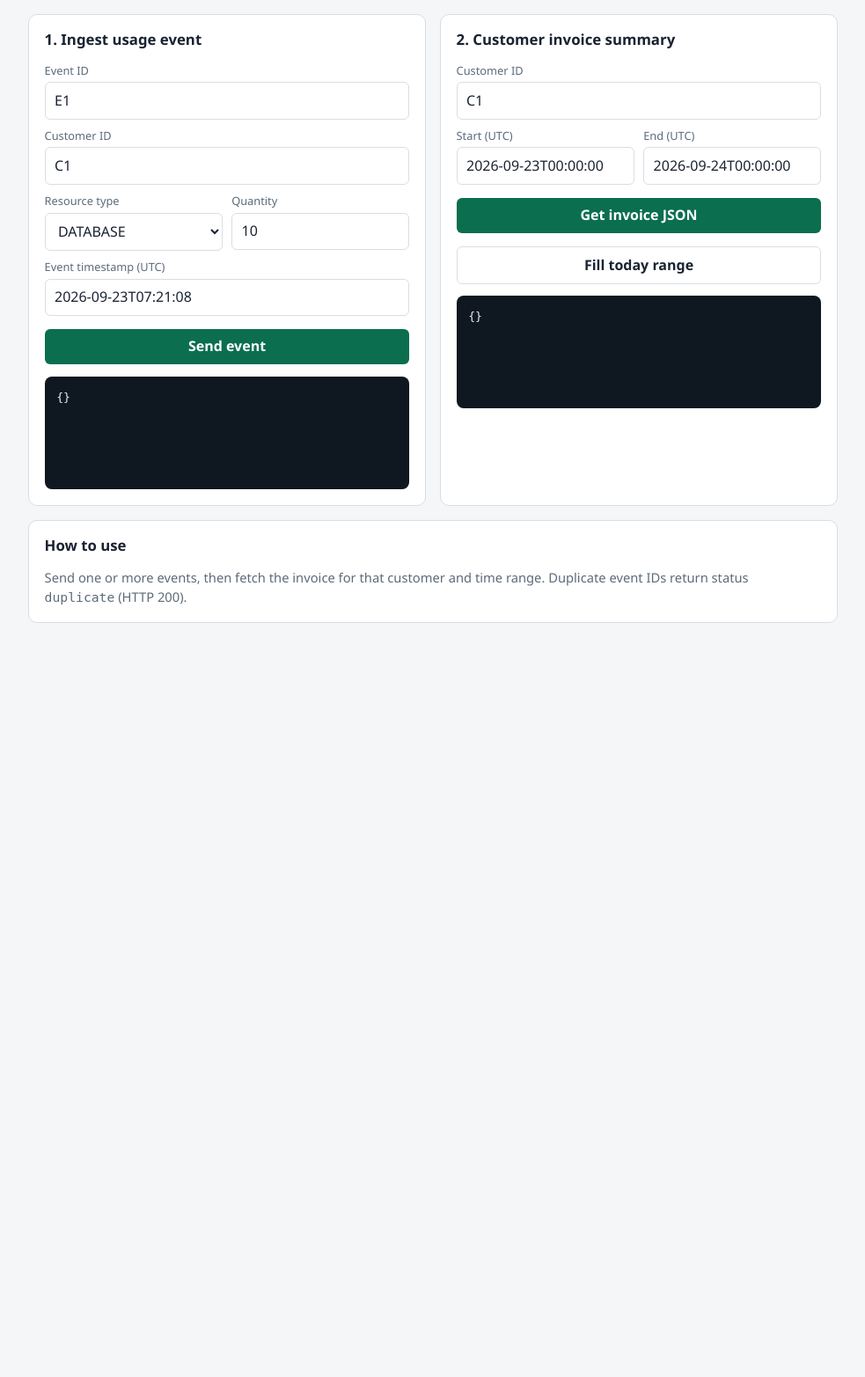
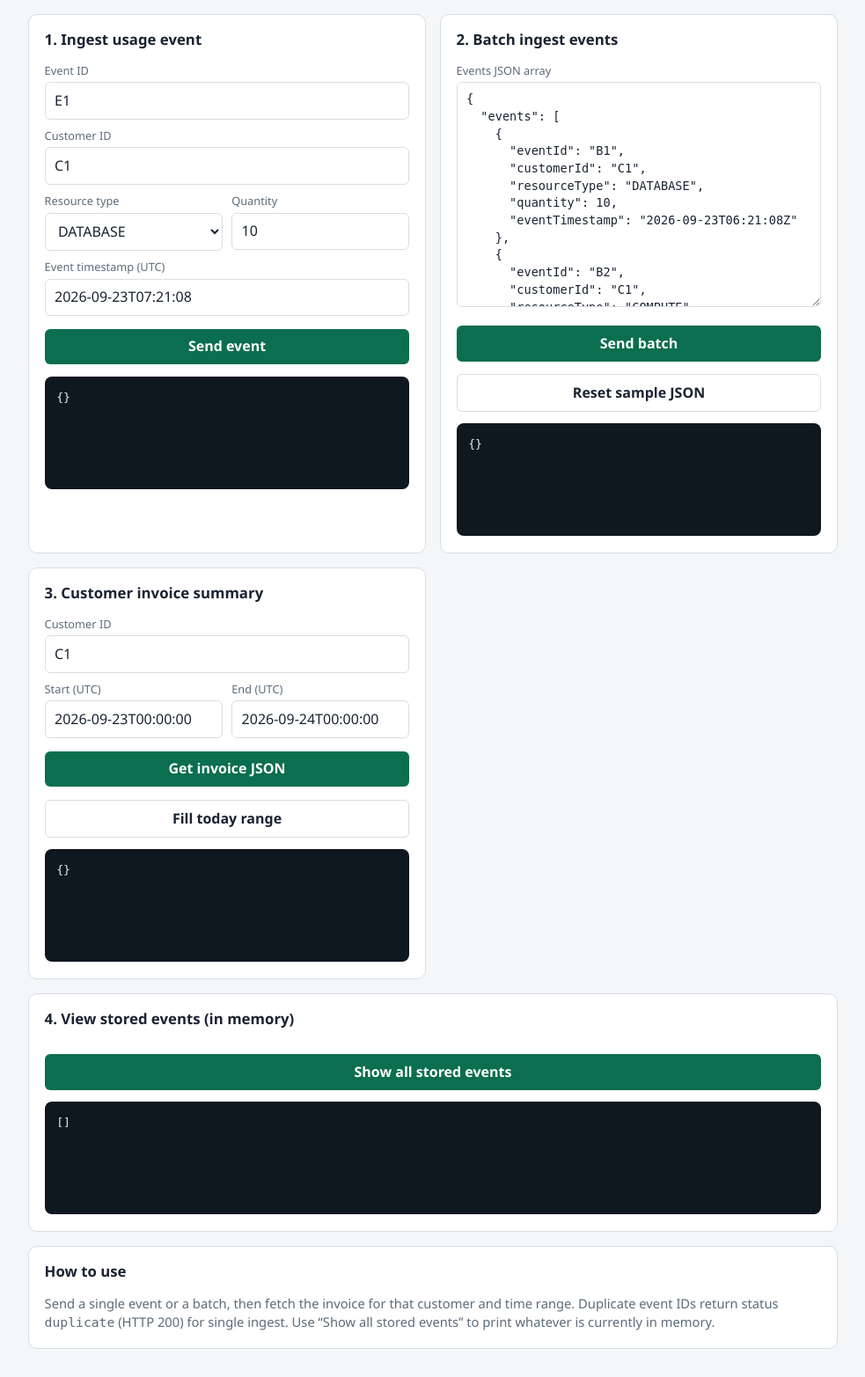
Before and after one commit to sumasreeeduru/BillingUsageMeteringService, a web app: page / in a window 1280 px wide. Shown: the part 93-1658 px from the top of the page at 88% size, without its empty margins (148-1131 px from the left). Before the commit the page ends 801 px from the top, so only its background shows below. Run offline with its HTML, style and script files only (its server is not run), Linux system fonts and the light colour scheme; data that the repository does not hold is empty.

Commit message:
Added more UI and fixed the invoice API

```diff
--- a/src/main/java/usagebilling/repository/InMemoryUsageEventRepository.java
+++ b/src/main/java/usagebilling/repository/InMemoryUsageEventRepository.java
@@ -91,4 +91,9 @@ public class InMemoryUsageEventRepository
 
         return result;
     }
+
+    @Override
+    public List<UsageEvent> findAll() {
+        return new ArrayList<>(events.values());
+    }
 }
--- a/src/main/java/usagebilling/repository/UsageEventRepository.java
+++ b/src/main/java/usagebilling/repository/UsageEventRepository.java
@@ -19,4 +19,6 @@ public interface UsageEventRepository {
             Instant start,
             Instant end
     );
+
+    List<UsageEvent> findAll();
 }
--- a/src/main/resources/static/index.html
+++ b/src/main/resources/static/index.html
@@ -172,7 +172,17 @@
     </section>
 
     <section>
-      <h2>2. Customer invoice summary</h2>
+      <h2>2. Batch ingest events</h2>
+      <label for="batchJson">Events JSON array</label>
+      <textarea id="batchJson" rows="12" style="font-family: ui-monospace, monospace; font-size: 0.85rem;"></textarea>
+      <button id="batchBtn" type="button">Send batch</button>
+      <button id="batchSampleBtn" class="secondary" type="button">Reset sample JSON</button>
+      <p id="batchStatus" class="status"></p>
+      <pre id="batchResult">{}</pre>
+    </section>
+
+    <section>
+      <h2>3. Customer invoice summary</h2>
       <label for="summaryCustomerId">Customer ID</label>
       <input id="summaryCustomerId" value="C1" />
 
@@ -194,10 +204,18 @@
     </section>
 
     <section class="full">
+      <h2>4. View stored events (in memory)</h2>
+      <button id="listEventsBtn" type="button">Show all stored events</button>
+      <p id="listStatus" class="status"></p>
+      <pre id="listResult">[]</pre>
+    </section>
+
+    <section class="full">
       <h2>How to use</h2>
       <p style="margin:0;color:var(--muted);font-size:0.92rem;">
-        Send one or more events, then fetch the invoice for that customer and time range.
-        Duplicate event IDs return status <code>duplicate</code> (HTTP 200).
+        Send a single event or a batch, then fetch the invoice for that customer and time range.
+        Duplicate event IDs return status <code>duplicate</code> (HTTP 200) for single ingest.
+        Use “Show all stored events” to print whatever is currently in memory.
       </p>
     </section>
   </main>
@@ -219,6 +237,41 @@
       return value.endsWith("Z") ? value : value + "Z";
     }
 
+    function fillBatchSample() {
+      const now = new Date();
+      const t1 = inputToIso(toLocalInputValue(now));
+      const earlier = new Date(now.getTime() - 60 * 60 * 1000);
+      const t2 = inputToIso(toLocalInputValue(earlier));
+
+      const sample = {
+        events: [
+          {
+            eventId: "B1",
+            customerId: "C1",
+            resourceType: "DATABASE",
+            quantity: 10,
+            eventTimestamp: t2
+          },
+          {
+            eventId: "B2",
+            customerId: "C1",
+            resourceType: "COMPUTE",
+            quantity: 5,
+            eventTimestamp: t1
+          },
+          {
+            eventId: "B3",
+            customerId: "C1",
+            resourceType: "STORAGE",
+            quantity: 100,
+            eventTimestamp: t1
+          }
+        ]
+      };
+
+      document.getElementById("batchJson").value = JSON.stringify(sample, null, 2);
+    }
+
     function setDefaults() {
       const now = new Date();
       document.getElementById("eventTimestamp").value = toLocalInputValue(now);
@@ -229,6 +282,7 @@
 
       document.getElementById("start").value = toLocalInputValue(start);
       document.getElementById("end").value = toLocalInputValue(end);
+      fillBatchSample();
     }
 
     async function postJson(url, body) {
@@ -277,6 +331,35 @@
       }
     });
 
+    document.getElementById("batchBtn").addEventListener("click", async () => {
+      const statusEl = document.getElementById("batchStatus");
+      const resultEl = document.getElementById("batchResult");
+      statusEl.textContent = "Sending batch...";
+      statusEl.className = "status";
+
+      let body;
+      try {
+        body = JSON.parse(document.getElementById("batchJson").value);
+      } catch (e) {
+        statusEl.textContent = "Invalid JSON";
+        statusEl.className = "status err";
+        resultEl.textContent = String(e);
+        return;
+      }
+
+      try {
+        const result = await postJson("/v1/usage/events/batch", body);
+        resultEl.textContent = JSON.stringify(result.data, null, 2);
+        statusEl.textContent = "HTTP " + result.status;
+        statusEl.className = result.ok ? "status ok" : "status err";
+      } catch (e) {
+        resultEl.textContent = String(e);
+        statusEl.textContent = "Request failed";
+        statusEl.className = "status err";
+      }
+    });
+
+    document.getElementById("batchSampleBtn").addEventListener("click", fillBatchSample);
     document.getElementById("summaryBtn").addEventListener("click", async () => {
       const statusEl = document.getElementById("summaryStatus");
       const resultEl = document.getElementById("summaryResult");
@@ -302,6 +385,24 @@
 
     document.getElementById("fillTodayBtn").addEventListener("click", setDefaults);
 
+    document.getElementById("listEventsBtn").addEventListener("click", async () => {
+      const statusEl = document.getElementById("listStatus");
+      const resultEl = document.getElementById("listResult");
+      statusEl.textContent = "Loading...";
+      statusEl.className = "status";
+
+      try {
+        const result = await getJson("/v1/usage/events");
+        resultEl.textContent = JSON.stringify(result.data, null, 2);
+        statusEl.textContent = "HTTP " + result.status;
+        statusEl.className = result.ok ? "status ok" : "status err";
+      } catch (e) {
+        resultEl.textContent = String(e);
+        statusEl.textContent = "Request failed";
+        statusEl.className = "status err";
+      }
+    });
+
     setDefaults();
   </script>
 </body>
```
Also changed, not shown: src/main/java/usagebilling/controller/UsageEventController.java (+9 -15 lines), src/main/java/usagebilling/controller/UsageSummaryController.java (+21 -11 lines), src/main/java/usagebilling/service/UsageEventService.java (+10 -1 lines).
